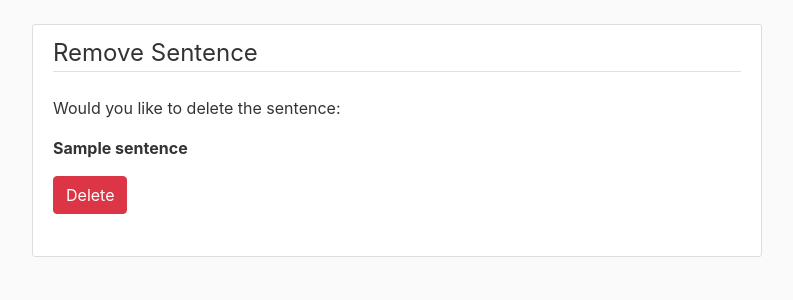
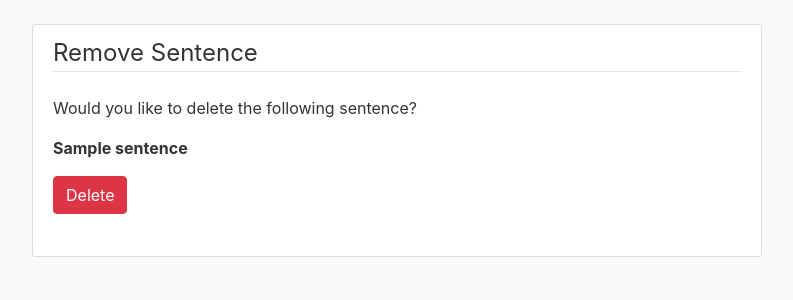
Before and after one commit to baldpanda/spellings, a Flask app: template spellings_website/app/baldpanda_site/templates/delete_sentence_page.html in a window 1280 px wide. Shown: the part 56-356 px from the top of the page, without its empty margins (53-846 px from the left). Run offline with Flask 2, Linux system fonts and the light colour scheme; the template is opened without the code that fills it: most values are stand-ins (such as "Sample title", 1, 10 or a date in 2020); some libraries are stand-ins or nearby versions.

Commit message:
Updating forms so that they have consistent punctuation

```diff
--- a/spellings_website/app/baldpanda_site/templates/delete_sentence_page.html
+++ b/spellings_website/app/baldpanda_site/templates/delete_sentence_page.html
@@ -4,7 +4,7 @@
     <fieldset class="form-group">
       <legend class="border-bottom mb-4">Remove Sentence</legend>
       <div class="form-group">
-          Would you like to delete the sentence:
+          Would you like to delete the following sentence?
       </div>
       <div class="form-group">
         <b>{{sample_sentence.sentence}}</b>
--- a/spellings_website/app/baldpanda_site/templates/sentence_adder_page.html
+++ b/spellings_website/app/baldpanda_site/templates/sentence_adder_page.html
@@ -8,9 +8,9 @@
       {% set list_of_words = words_to_add.split('+') %}
       <div class="form-group">
         {% if words_to_add!="default" %}
-          Please enter a sentence with the word {{words_to_add|replace("+", " or ")}} in it:
+          Please enter a sentence with the word {{words_to_add|replace("+", " or ")}} in it.
         {% else %}
-          Please enter a sentence you would like to add:
+          Please enter a sentence you would like to add.
         {% endif %}
         {% if form.sentence.errors %}
           {{ form.sentence(class="form-control form-control-lg is-invalid") }}
--- a/spellings_website/app/baldpanda_site/worksheets/forms.py
+++ b/spellings_website/app/baldpanda_site/worksheets/forms.py
@@ -19,12 +19,12 @@ class WordsForSheet(FlaskForm):
 
 class SentenceToDelete(FlaskForm):
     """Form for finding sentence user would like to delete"""
-    sentence = StringField('Please enter part of sentence you would like to delete:'\
+    sentence = StringField('Please enter part of sentence you would like to delete.'\
     , validators=[DataRequired()])
     submit = SubmitField('Find Sentence To Delete')
 
 class DeleteSentence(FlaskForm):
     """Form for deleting a sentence"""
-    sentence = StringField('Would you like to delete the sentence below:'\
+    sentence = StringField('Would you like to delete the following sentence?'\
     , validators=[DataRequired()])
     submit = SubmitField('Delete Sentence')
```
